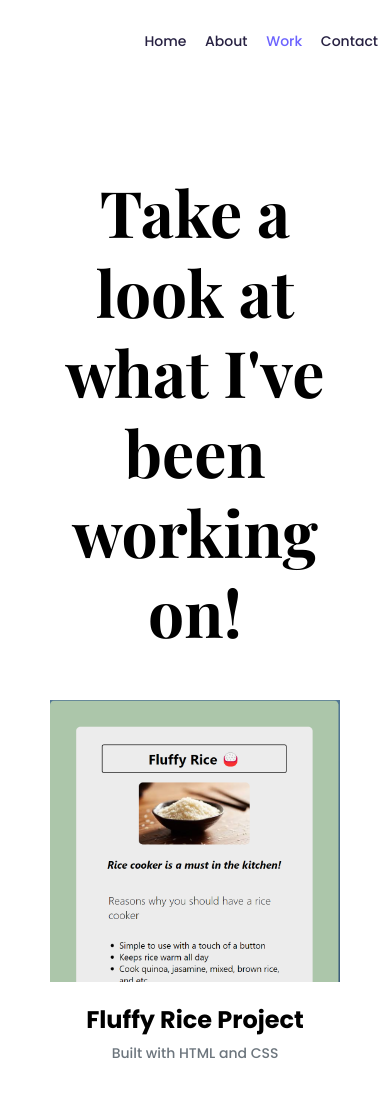
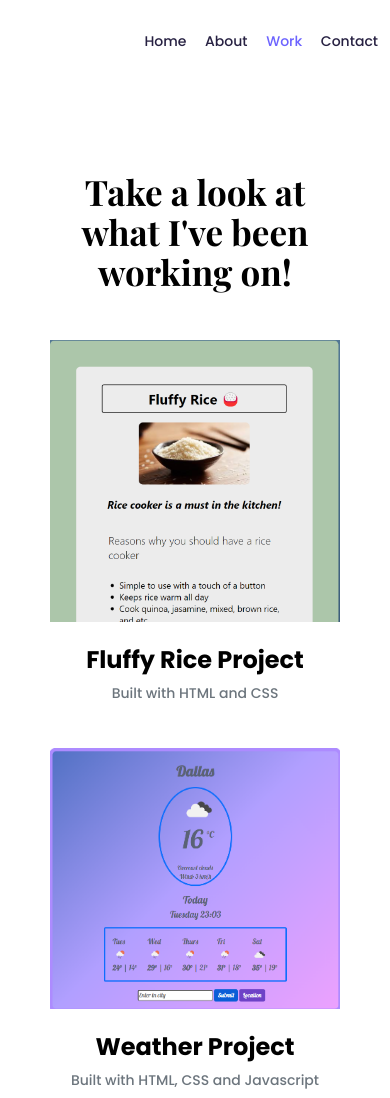
Before and after one commit to JessiceM/portfolio-project, a plain HTML site: page work.html in a window 390 px wide. Shown: the top 1098 px of the page. Drawn offline with nearby package versions, Linux system fonts and the light colour scheme.

Commit message:
Making work page responsive

```diff
--- a/styles/portfolio.css
+++ b/styles/portfolio.css
@@ -141,8 +141,9 @@ footer .social-links a:hover {
   h3 {
     font-size: 26px;
   }
-  .work-title {
-    font-size: 30px;
+  .content h1 {
+    font-size: 35px;
+    line-height: 40px;
   }
   .content {
     text-align: center;
```
